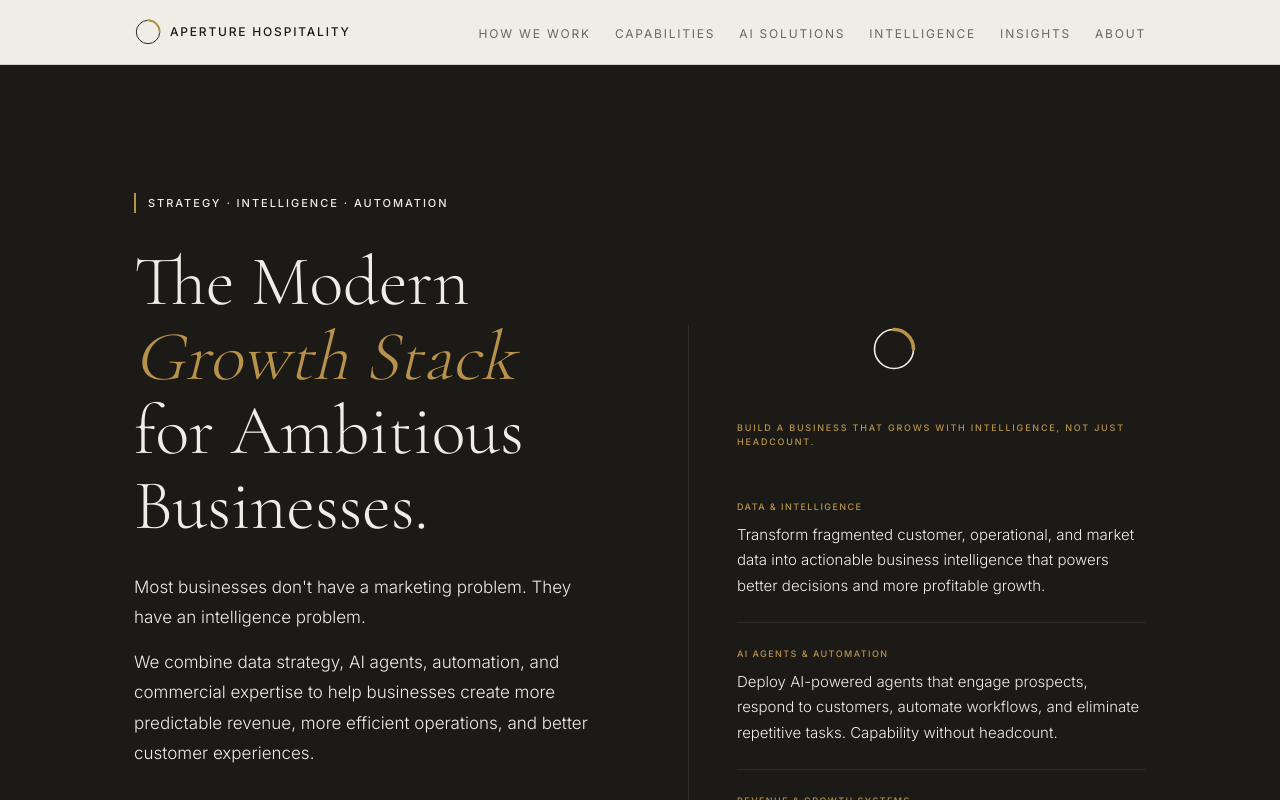
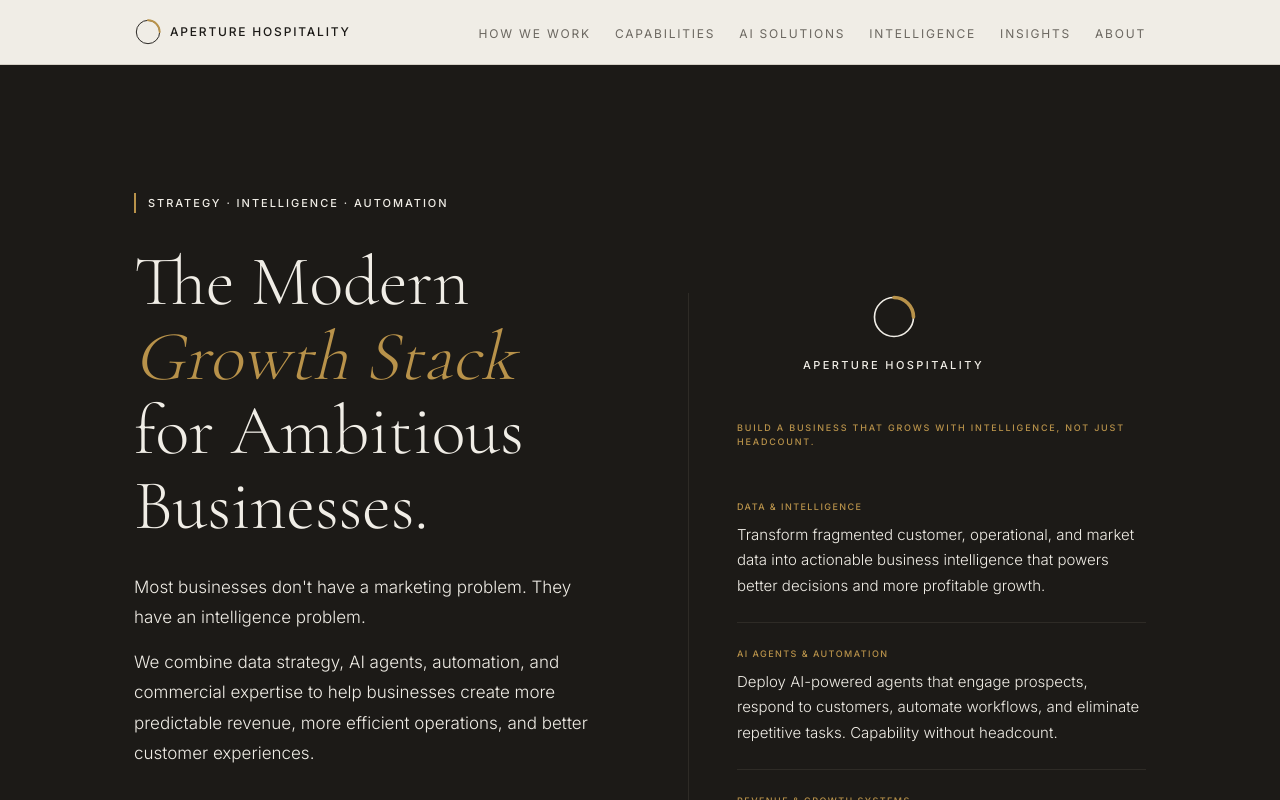
Before and after one commit to letsnavigatebmw/aperture-hospitality, a Next.js app: page / in a window 1280 px wide. Shown: the top 800 px of the page. Built offline with nearby package versions, Linux system fonts and the light colour scheme.

Commit message:
Add 'Aperture Hospitality' text below logo in hero section

```diff
--- a/app/page.tsx
+++ b/app/page.tsx
@@ -45,10 +45,13 @@ export default function Home() {
             <div style={{ paddingBottom: 'clamp(4rem,8vw,7rem)', borderLeft:'1px solid #2e2b26', paddingLeft:'3rem' }}>
               {/* Logo */}
               <div style={{ marginBottom:'3rem', textAlign:'center', paddingRight:'3rem', marginLeft:'-3rem' }}>
-                <svg width="48" height="48" viewBox="0 0 32 32" fill="none" style={{ margin:'0 auto' }}>
+                <svg width="48" height="48" viewBox="0 0 32 32" fill="none" style={{ margin:'0 auto', marginBottom:'1rem' }}>
                   <circle cx="16" cy="16" r="13" stroke="#F0EDE6" strokeWidth="1.1"/>
                   <path d="M16 3 A13 13 0 0 1 29 16" stroke="#B8924A" strokeWidth="2.4" strokeLinecap="round"/>
                 </svg>
+                <div style={{ fontSize:'0.6875rem', fontWeight:500, letterSpacing:'0.22em', textTransform:'uppercase', color:'#F0EDE6', textAlign:'center' }}>
+                  Aperture Hospitality
+                </div>
               </div>
 
               <div style={{ fontSize:'0.5625rem', fontWeight:500, letterSpacing:'0.2em', textTransform:'uppercase', color:'#B8924A', marginBottom:'1.75rem' }}>
```
